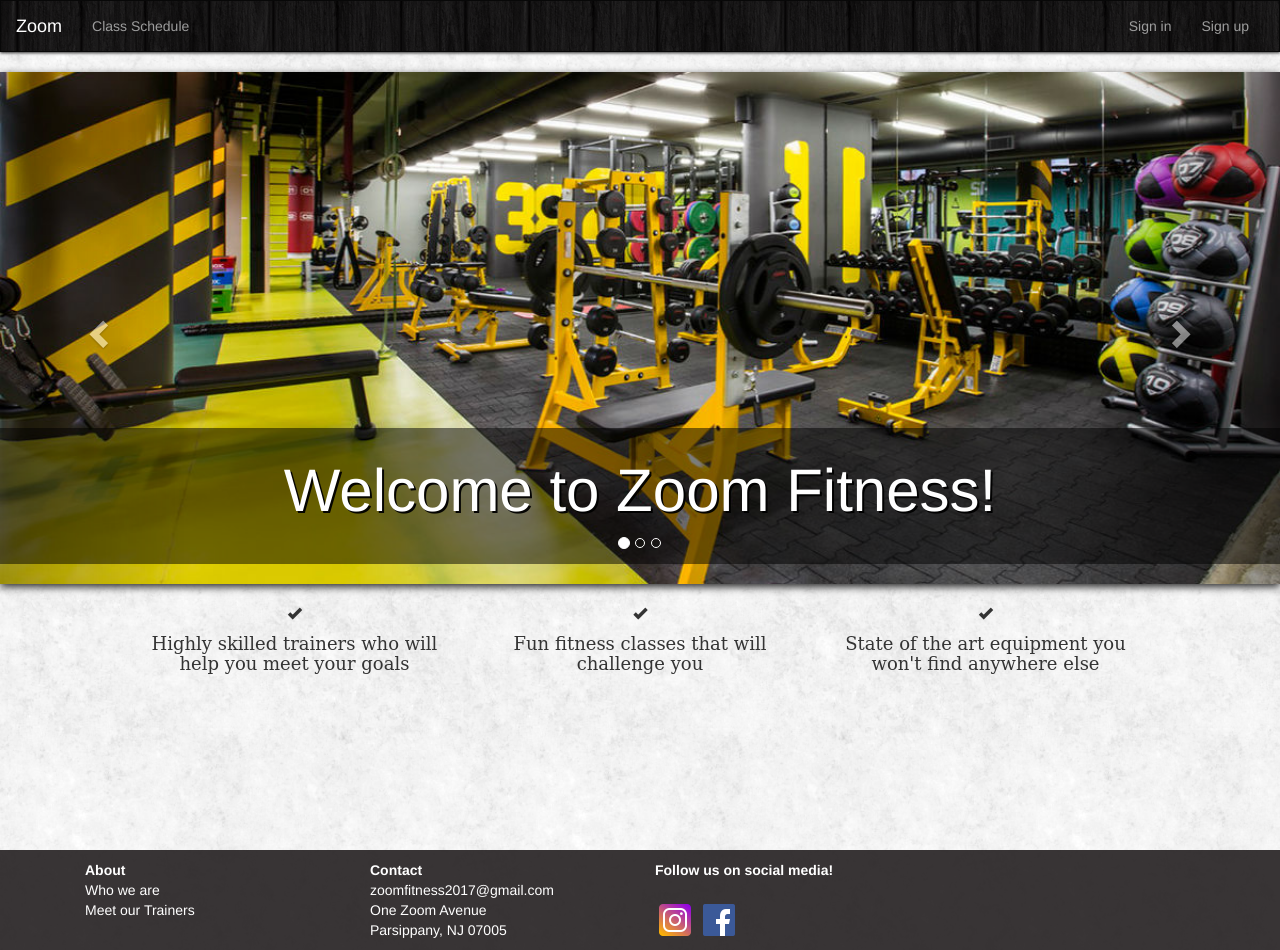
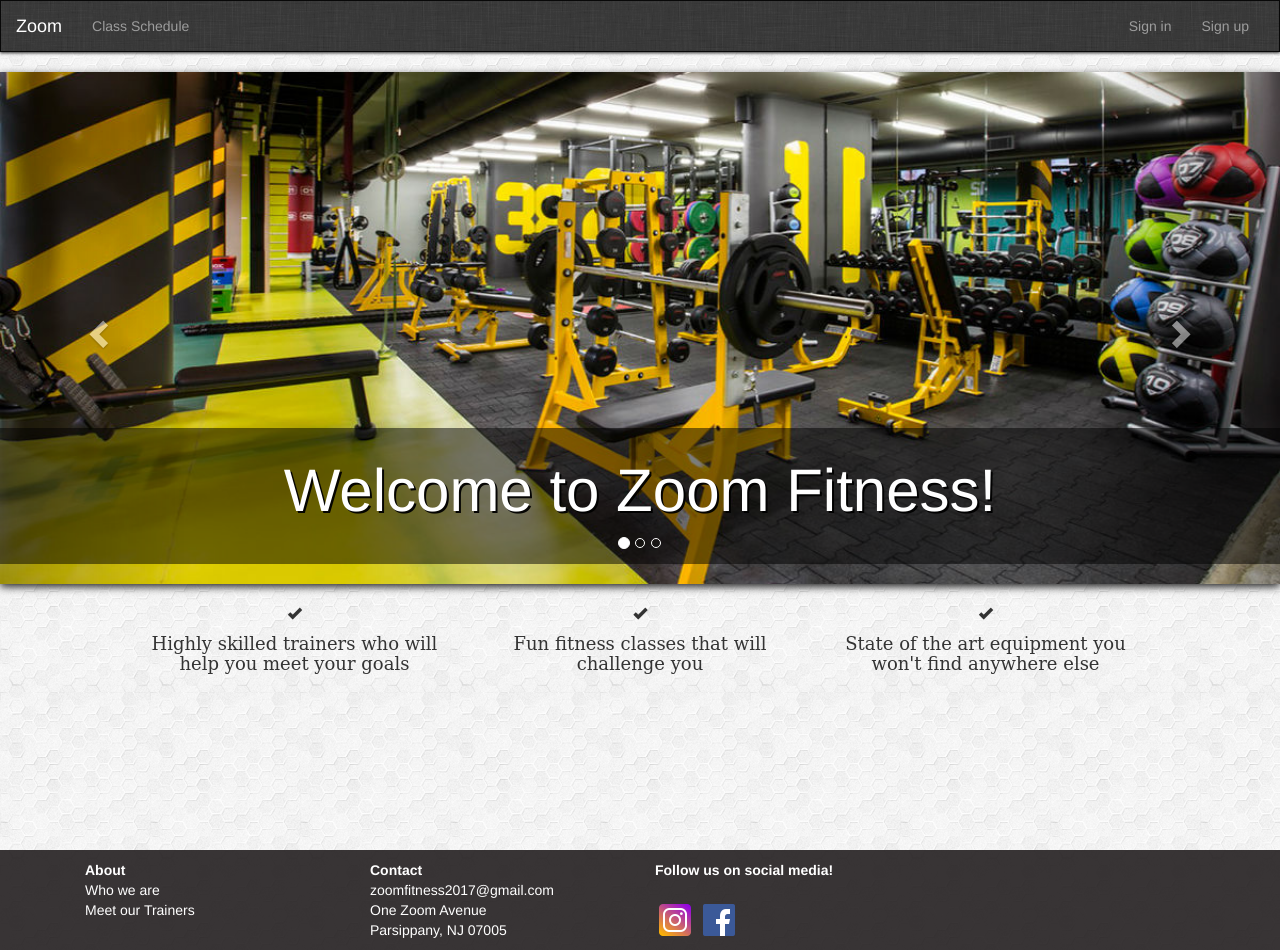
Before and after one commit to mumtaz7/flixter, a Rails app: page / in a window 1280 px wide. Run offline with Rails 7, Linux system fonts and the light colour scheme; style sheets or scripts are compiled from the project's sources; parts of the project's set-up code (start-up, migrations or seed data) failed here and were passed over; some libraries are stand-ins or nearby versions.

Commit message:
changed navbar and background images

```diff
--- a/app/assets/stylesheets/master.css.scss
+++ b/app/assets/stylesheets/master.css.scss
@@ -6,7 +6,7 @@
   font-family: "Helvetica Neue", Helvetica;
   font-weight: 200;
   box-shadow: 0px 1px 3px #2a2a2a;
-  background:url('dark_wood.png');
+  background:url('low_contrast_linen.png');
 }
 
 .navbar-inverse a.navbar-brand {
@@ -51,7 +51,7 @@ body {
 }
 
 body {
-  background: url('bg.png');
+  background: url('hexellence.png');
   font-family: Constantia, "Lucida Bright", Lucidabright, "Lucida Serif", Lucida, "DejaVu Serif", "Bitstream Vera Serif", "Liberation Serif", Georgia, serif;
 }
 
```
Also changed, not shown: app/assets/images/brownie.jpg (deleted), app/assets/images/hexellence.png (added), app/assets/images/hexellence_@2X.png (added), app/assets/images/low_contrast_linen.png (added), app/assets/images/low_contrast_linen_@2X.png (added).
